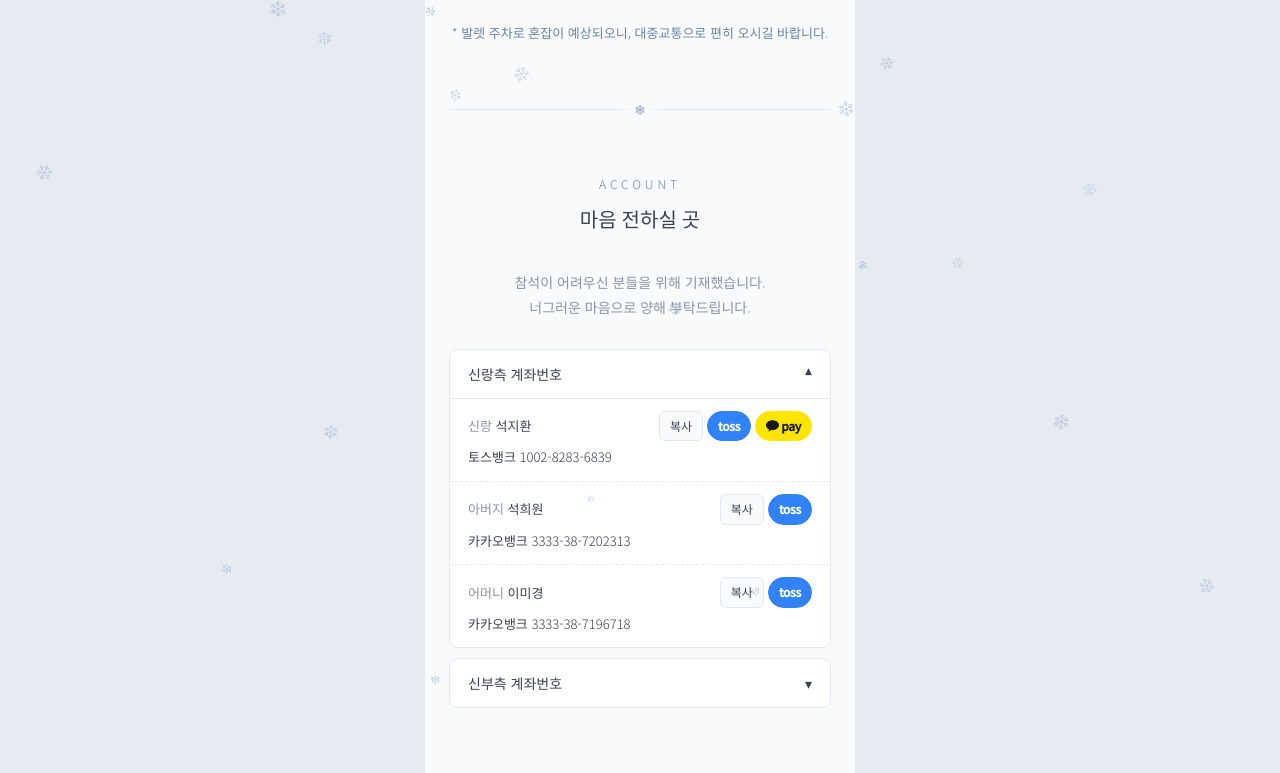
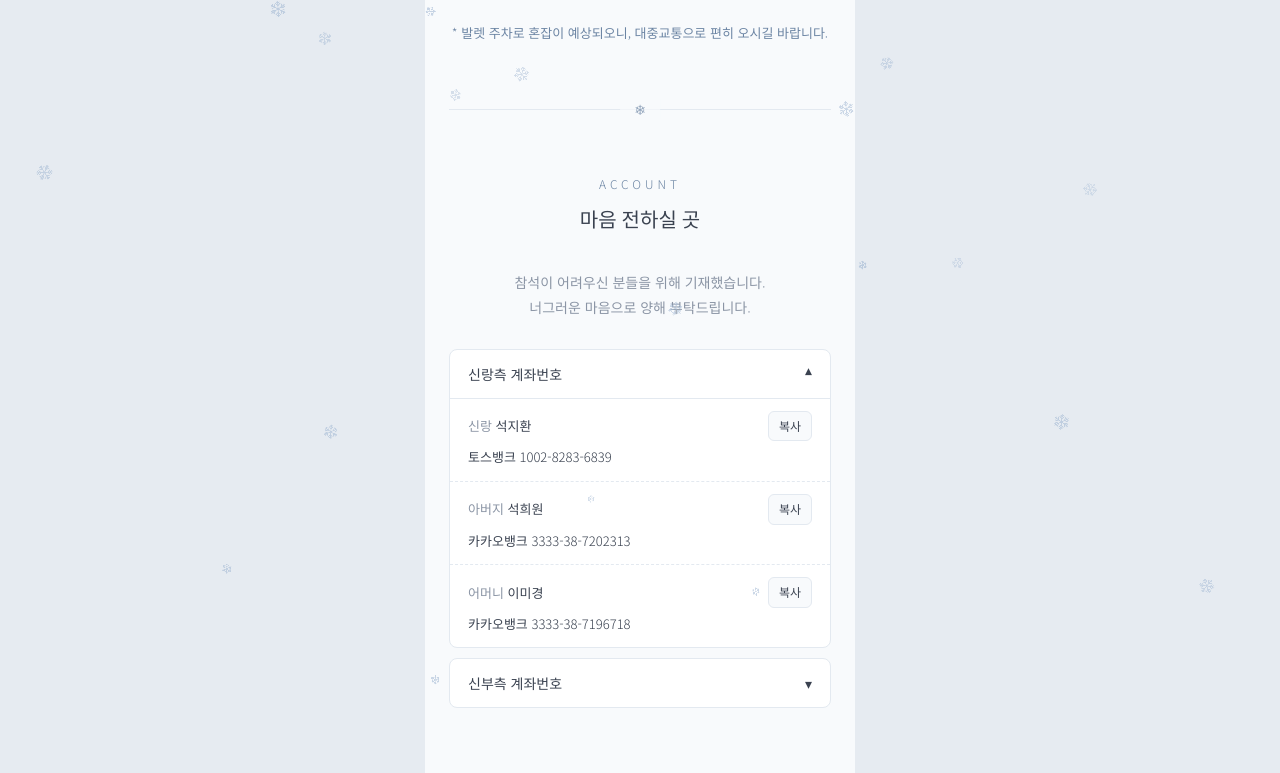
Before and after one commit to jhhj-wedding/jhhj-wedding.github.io, a plain HTML site: page index.html in a window 1280 px wide. Both pictures are taken after a click on the button "신랑측 계좌번호". Shown: the part 3574-4347 px from the top of the page. Drawn offline with Linux system fonts and the light colour scheme; a web font is replaced by a local one.

Commit message:
송금 버튼(토스·카카오페이)을 빼고 복사 버튼만 남김
Co-Authored-By: Claude Opus 5.5 <noreply@anthropic.com>

```diff
--- a/config.js
+++ b/config.js
@@ -64,10 +64,9 @@ const CONFIG = {
   ],
 
   // 마음 전하실 곳 (양쪽 다 비워두면 섹션이 숨겨짐)
-  // 카카오페이 송금 링크가 있으면 kakaopay: "https://qr.kakaopay.com/..." 추가 (없으면 버튼 숨김)
   accounts: {
     groom: [
-      { role: "신랑", name: "석지환", bank: "토스뱅크", number: "1002-8283-6839", kakaopay: "https://qr.kakaopay.com/Ej8DgEkIT" },
+      { role: "신랑", name: "석지환", bank: "토스뱅크", number: "1002-8283-6839" },
       { role: "아버지", name: "석희원", bank: "카카오뱅크", number: "3333-38-7202313" },
       { role: "어머니", name: "이미경", bank: "카카오뱅크", number: "3333-38-7196718" },
     ],
--- a/script.js
+++ b/script.js
@@ -132,25 +132,12 @@
       list.map((a, i) =>
         `<div class="acc-row"><div class="acc-who">${a.role ? `<span>${a.role}</span> ` : ""}${a.name}</div>` +
         `<div class="acc-num">${a.bank} ${a.number}</div>` +
-        `<div class="acc-btns"><button data-copy="${i}">복사</button>` +
-        `<button class="toss" data-toss="${i}" aria-label="토스로 송금">toss</button>` +
-        (a.kakaopay ? `<a class="kakaopay" href="${a.kakaopay}" target="_blank" rel="noopener" aria-label="카카오페이로 송금">` +
-          `<svg viewBox="0 0 20 18" aria-hidden="true"><path d="M10 0C4.5 0 0 3.5 0 7.8c0 2.8 1.9 5.2 4.7 6.6L3.7 18l4.2-2.8c.7.1 1.4.2 2.1.2 5.5 0 10-3.5 10-7.8S15.5 0 10 0z"/></svg>pay</a>` : "") +
-        "</div></div>").join("") +
+        `<div class="acc-btns"><button data-copy="${i}">복사</button></div></div>`).join("") +
       "</div>";
     el.querySelector(".acc-head").onclick = () => el.classList.toggle("open");
     el.querySelectorAll("[data-copy]").forEach((b) => {
       const a = list[b.dataset.copy];
       b.onclick = () => copy(a.number, "계좌번호가 복사되었습니다");
-    });
-    // 토스 비공식 딥링크: 앱이 안 열릴 때를 대비해 계좌번호도 함께 복사
-    el.querySelectorAll("[data-toss]").forEach((b) => {
-      const a = list[b.dataset.toss];
-      b.onclick = async () => {
-        await copy(a.number, "계좌번호 복사 완료 · 토스를 엽니다");
-        const params = new URLSearchParams({ amount: "0", bank: a.bank, accountNo: a.number.replace(/\D/g, ""), origin: "qr" });
-        location.href = `supertoss://send?${params}`;
-      };
     });
   }
   accordion($("acc-groom"), "신랑측 계좌번호", C.accounts.groom);
--- a/style.css
+++ b/style.css
@@ -171,19 +171,11 @@ button { font-family: inherit; cursor: pointer; }
 .acc-who span { color: var(--muted); }
 .acc-num { grid-column: 1 / -1; grid-row: 2; white-space: nowrap; }
 .acc-btns { display: flex; justify-content: flex-end; gap: 4px; }
-.acc-btns button, .acc-btns a {
+.acc-btns button {
   padding: 6px 10px; font-size: 12px; line-height: 1.4;
   border: 1px solid var(--line); border-radius: 6px;
   background: var(--bg); color: var(--text); text-decoration: none;
 }
-/* 송금 버튼: 브랜드 색 알약 모양 아이콘 */
-.acc-btns .toss, .acc-btns .kakaopay {
-  display: inline-flex; align-items: center; gap: 2px; border-radius: 999px;
-  font-weight: 800; letter-spacing: -.3px;
-}
-.acc-btns .toss { background: #3182f6; border-color: #3182f6; color: #fff; }
-.acc-btns .kakaopay { background: #fee500; border-color: #fee500; color: #191919; }
-.acc-btns .kakaopay svg { width: 13px; height: 12px; fill: currentColor; }
 
 /* ---------- 푸터 ---------- */
 .footer { padding: 40px 0 56px; text-align: center; font-family: var(--serif); color: var(--muted); font-size: 13px; letter-spacing: 2px; }
```
